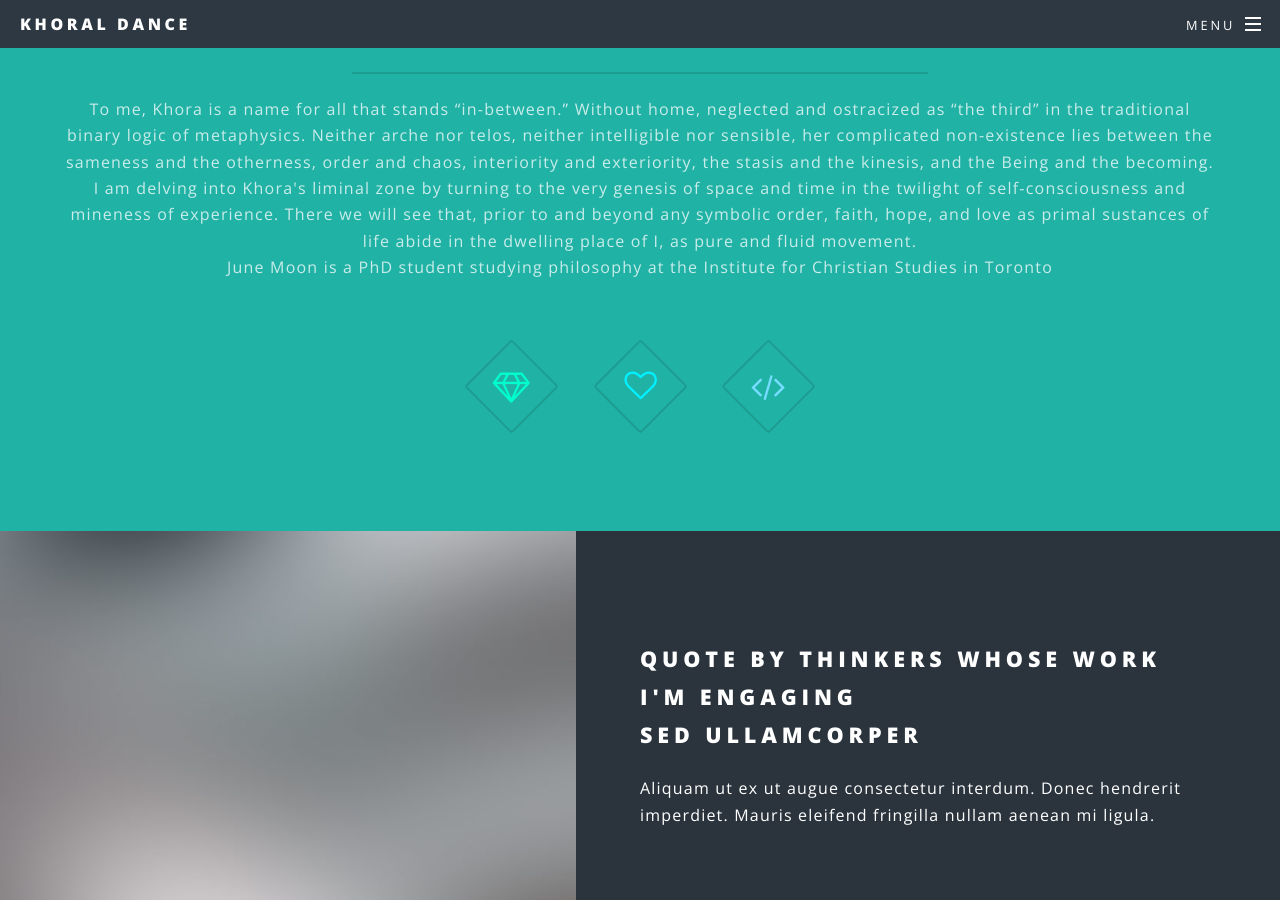
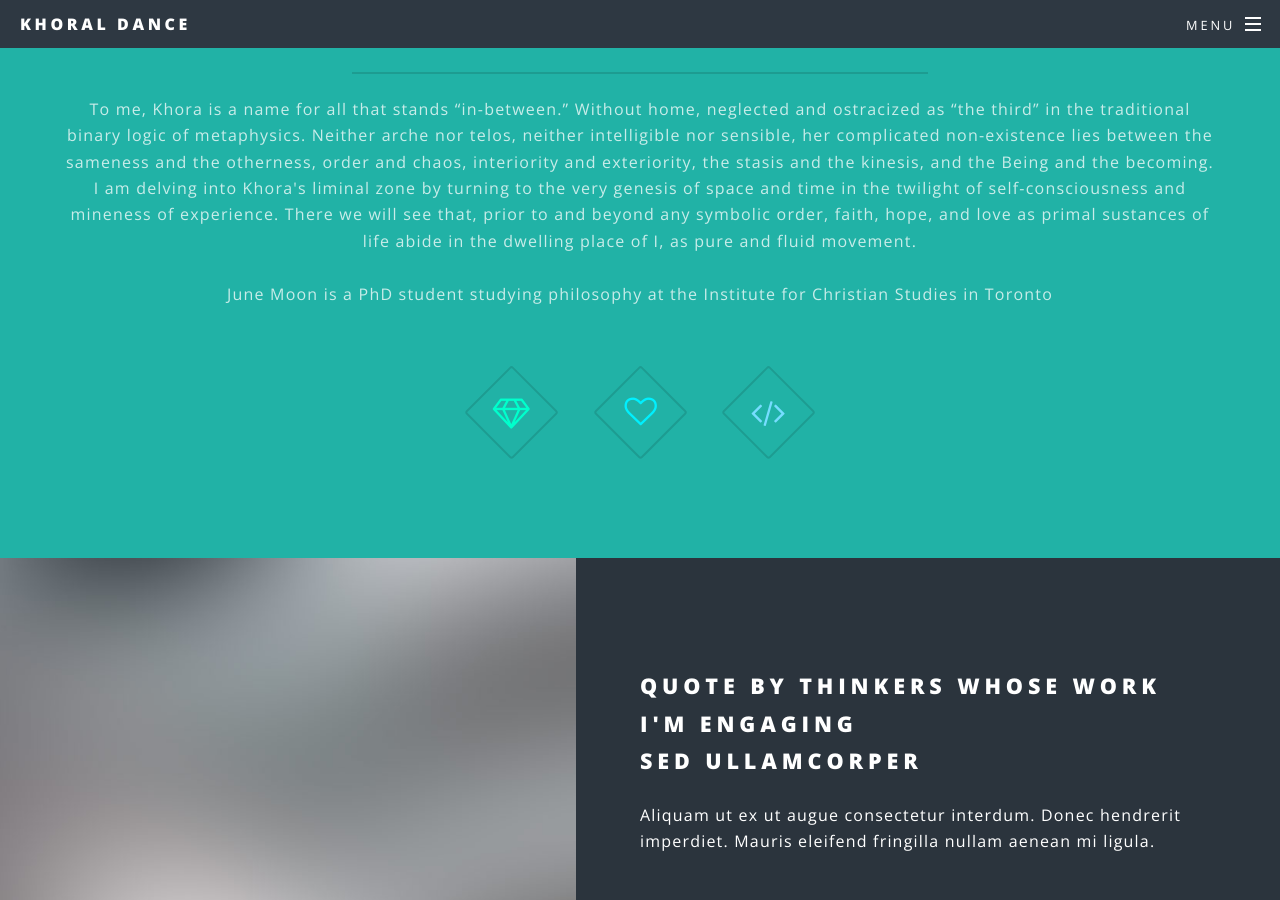
Before and after one commit to junesilvere/junesilvere, a Jekyll site: the page built from index.html, in a window 1280 px wide and 900 px high, scrolled down 1288 px. Built offline with Jekyll 4.4.1, drawn with Linux system fonts in a browser that asks for light colours.

```diff
--- a/index.html
+++ b/index.html
@@ -25,7 +25,7 @@ layout: landing
 									order and chaos, interiority and exteriority, the stasis and the kinesis, and the Being and the becoming.
 									I am delving into Khora's liminal zone by turning to the very genesis of space and time in the twilight of self-consciousness and mineness of experience.
 									There we will see that, prior to and beyond any symbolic order, faith, hope, and love as primal sustances of life abide in the dwelling place of I, as pure and fluid movement. <br />
-								        June Moon is a PhD student studying philosophy at the Institute for Christian Studies in Toronto</p>
+								        <br />June Moon is a PhD student studying philosophy at the Institute for Christian Studies in Toronto</p>
 							</header>
 							<ul class="icons major">
 								<li><span class="icon fa-diamond major style1"><span class="label">Lorem</span></span></li>
```
